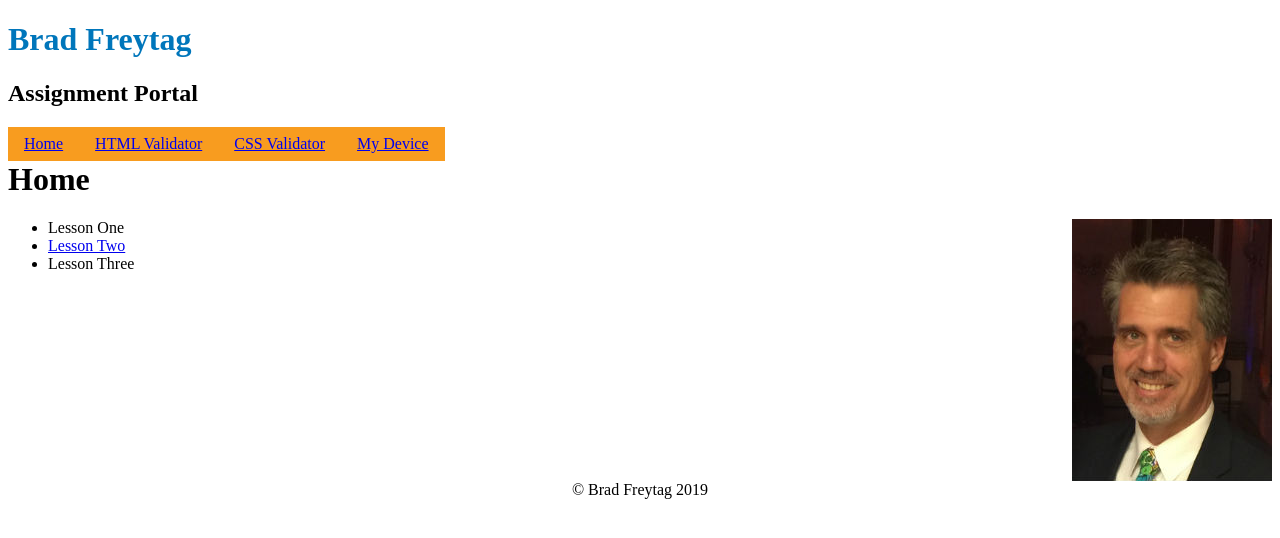
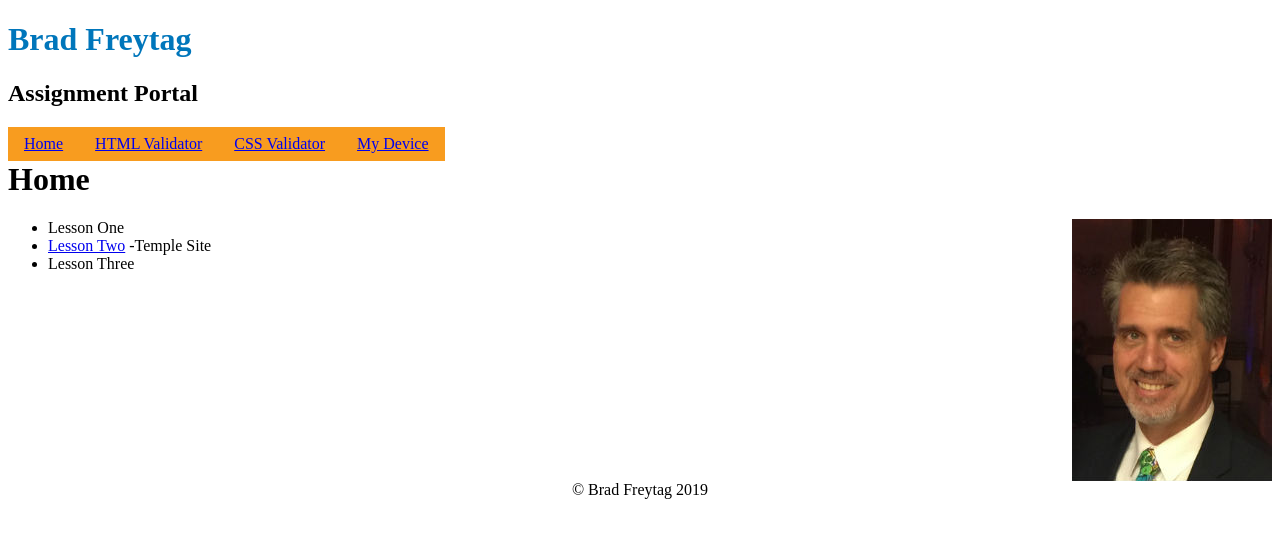
Before and after one commit to marbleguy/marbleguy.github.io, a plain HTML site: page index.html in a window 1280 px wide. Drawn offline with Linux system fonts and the light colour scheme.

Commit message:
minor tweaks

```diff
--- a/index.html
+++ b/index.html
@@ -27,7 +27,7 @@
 
     <ul>
       <li>Lesson One</li>
-      <li><a href="https://marbleguy.github.io/temple/index.html">Lesson Two</a></li>
+      <li><a href="https://marbleguy.github.io/temple/index.html">Lesson Two</a> -Temple Site</li>
       <li>Lesson Three</li>
 
     </ul>
```
